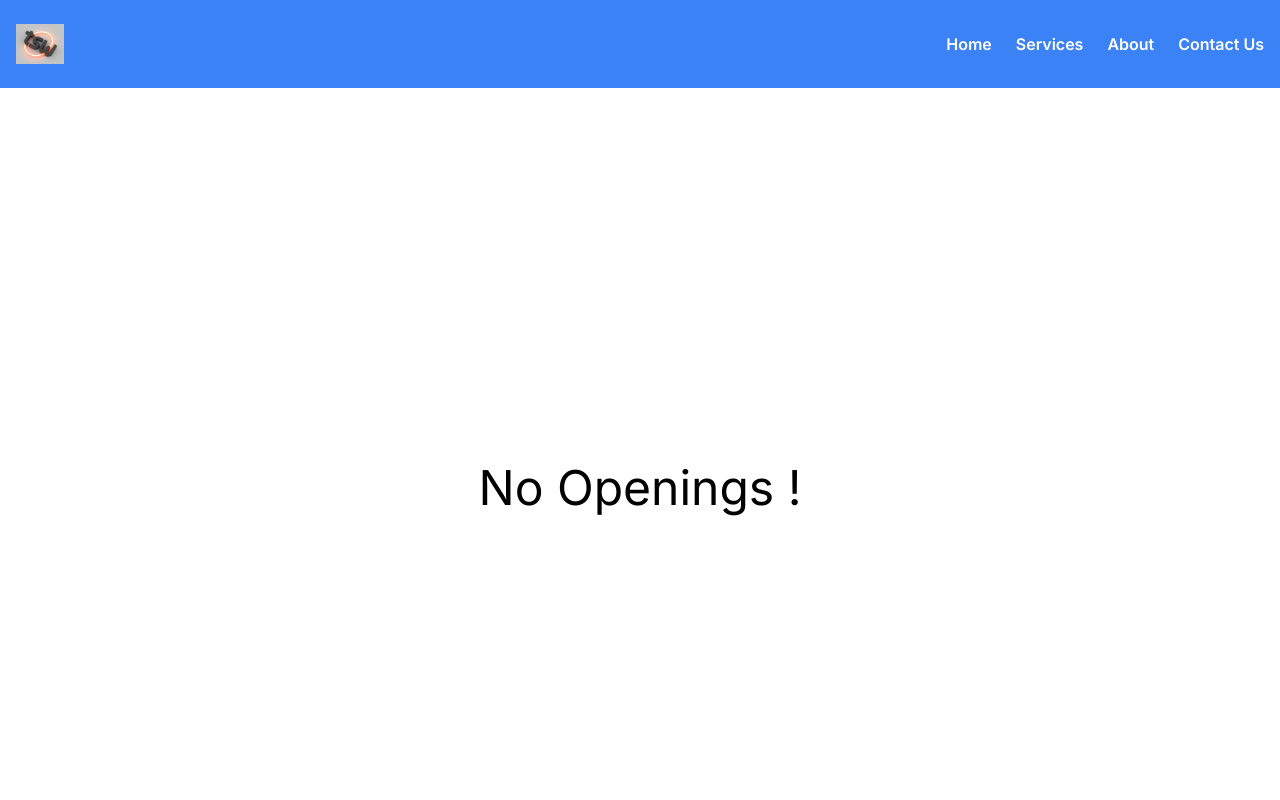
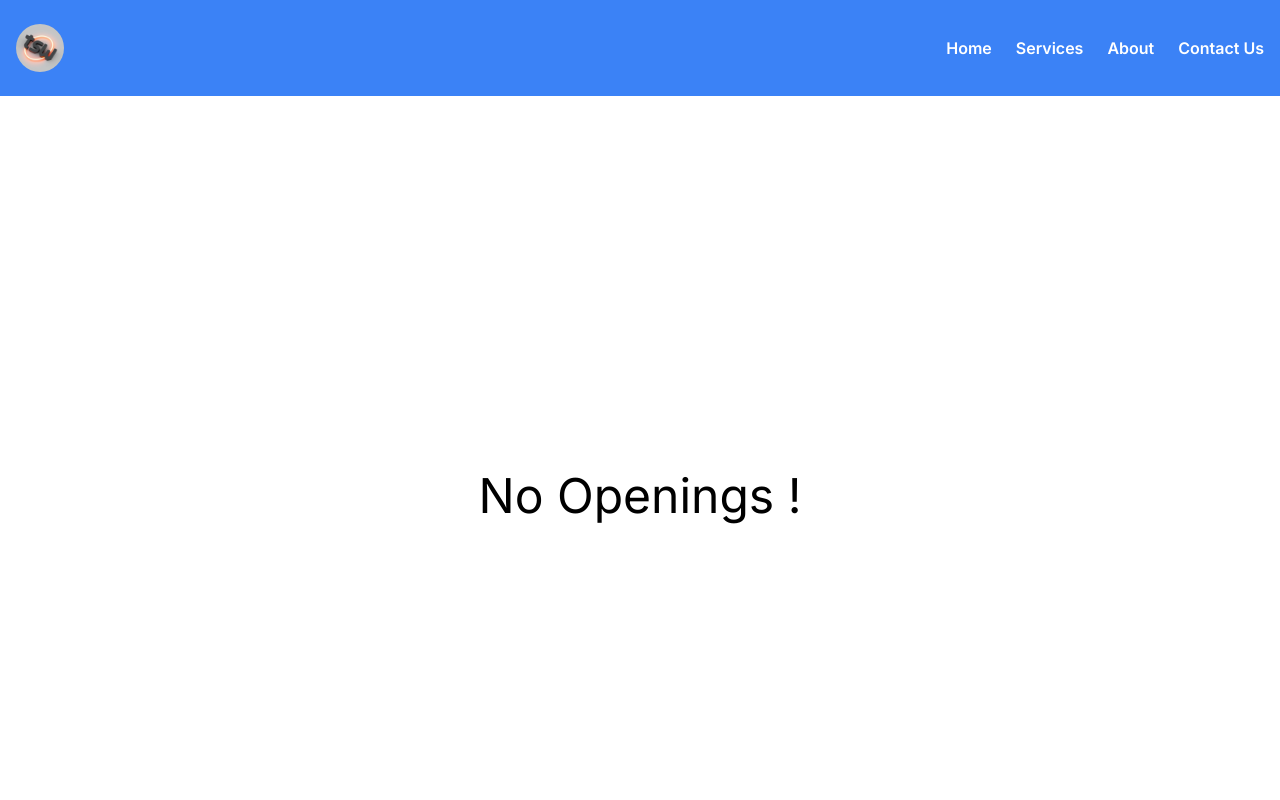
Before and after one commit to shadabnid/techservicewala, a Next.js app: page /career in a window 1280 px wide. Shown: the top 800 px of the page. Built offline with nearby package versions, Linux system fonts and the light colour scheme.

Commit message:
fixed logo

```diff
--- a/src/app/components/Navbar.js
+++ b/src/app/components/Navbar.js
@@ -28,7 +28,7 @@ const Navbar = () => {
         <Image
               src={Logo}
               alt="Background"
-              className="w-12 h-10 object-cover"
+              className="w-12 h-12 object-cover rounded-full"
             />
           <MenuIcon
             className="text-[1.5rem] text-white hover:bg-bgButtonHover cursor-pointer lg:hidden"
```
